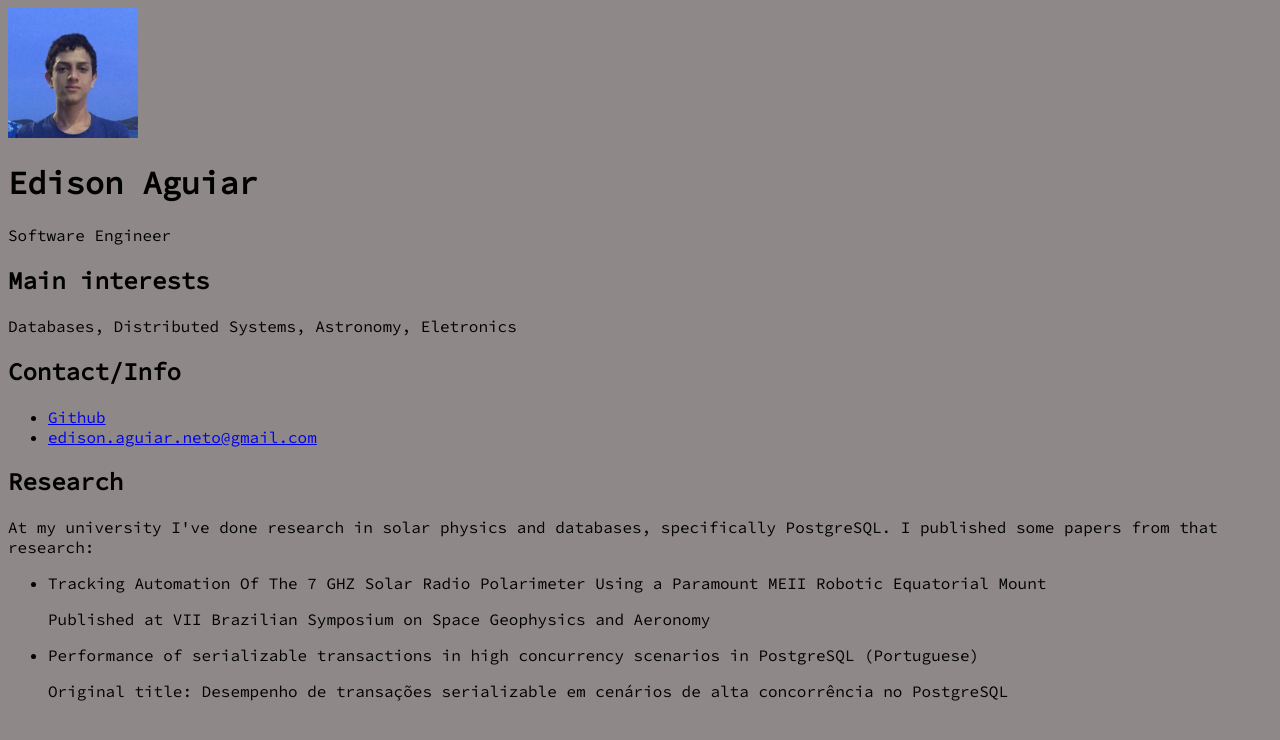
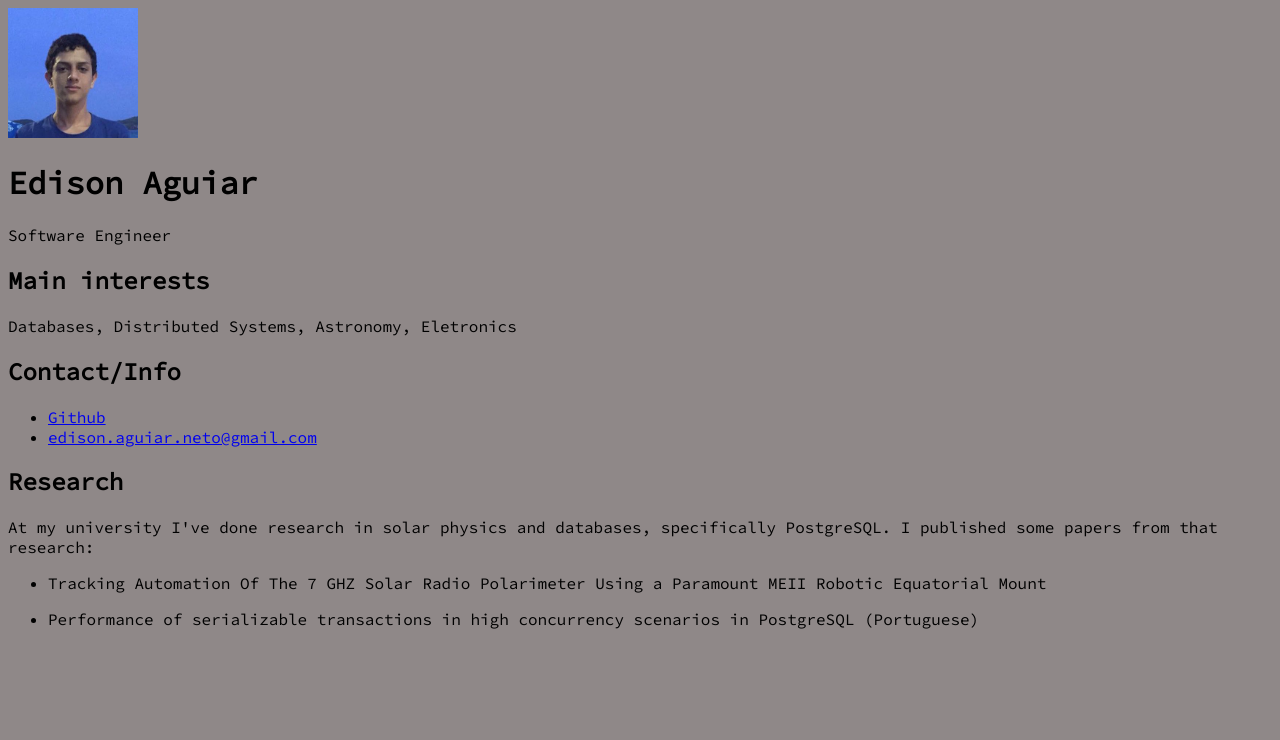
Before and after one commit to eaneto/eaneto.dev, a Next.js app: page / in a window 1280 px wide. Shown: the top 740 px of the page. Built offline with nearby package versions, Linux system fonts and the light colour scheme.

Commit message:
Update meta tags

```diff
--- a/pages/index.js
+++ b/pages/index.js
@@ -9,6 +9,8 @@ export default function Home() {
       <Head>
         <title>Edison Aguiar</title>
         <link rel="stylesheet" href="https://fonts.googleapis.com/css?family=Source+Code+Pro" />
+        <meta name="keywords" content="Edison Aguiar,Edison Aguiar de Souza Neto" />
+        <meta name="author" content="Edison Aguiar" />
       </Head>
 
       <main>
@@ -55,12 +57,10 @@ export default function Home() {
               <p>
                 Tracking Automation Of The 7 GHZ Solar Radio Polarimeter Using a Paramount MEII Robotic Equatorial Mount
               </p>
-              Published at VII Brazilian Symposium on Space Geophysics and Aeronomy
             </li>
             <li>
               <p>
                 Performance of serializable transactions in high concurrency scenarios in PostgreSQL (Portuguese)
-                <p>Original title: Desempenho de transações serializable em cenários de alta concorrência no PostgreSQL</p>
               </p>
             </li>
           </ul>
```
